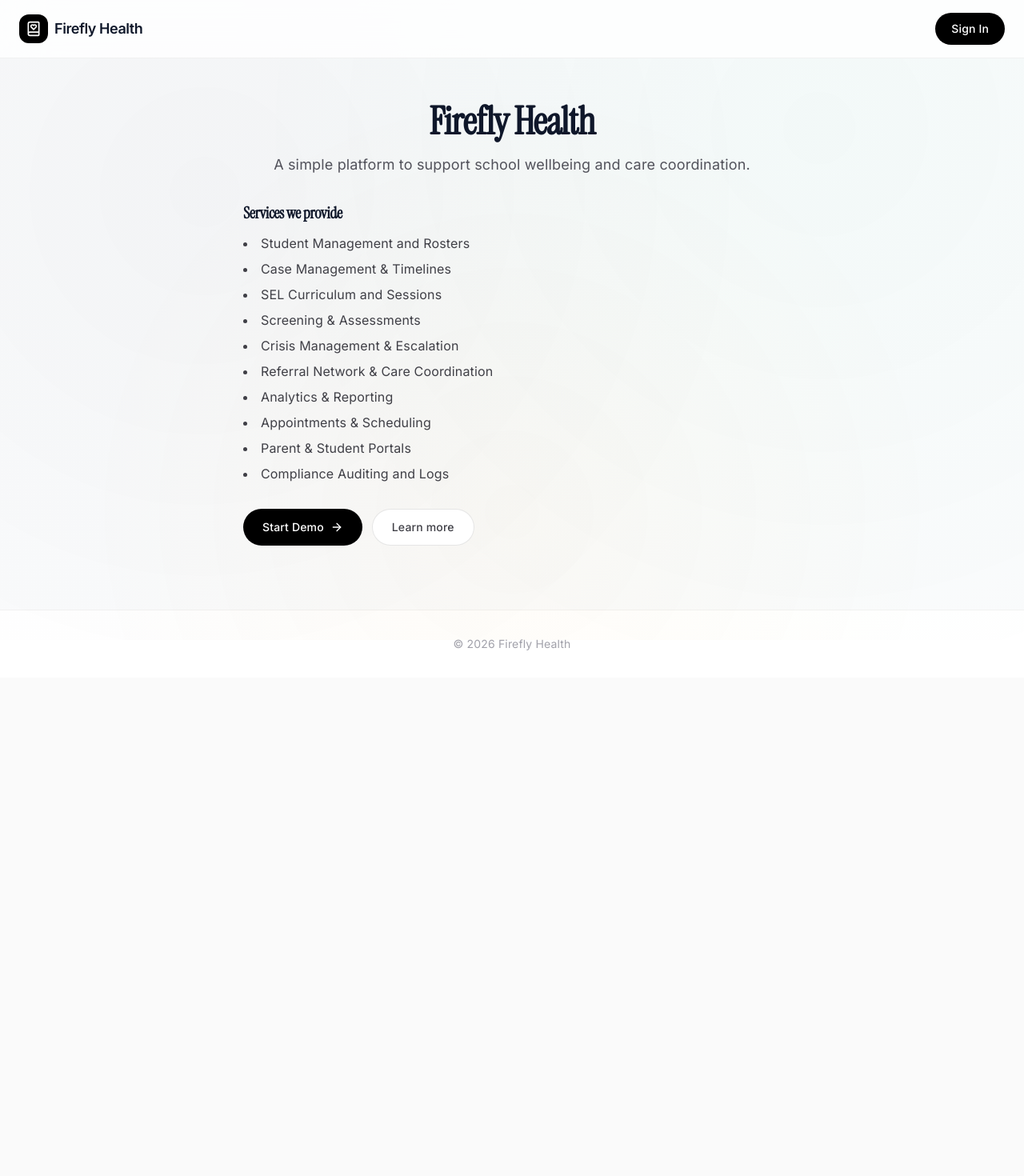
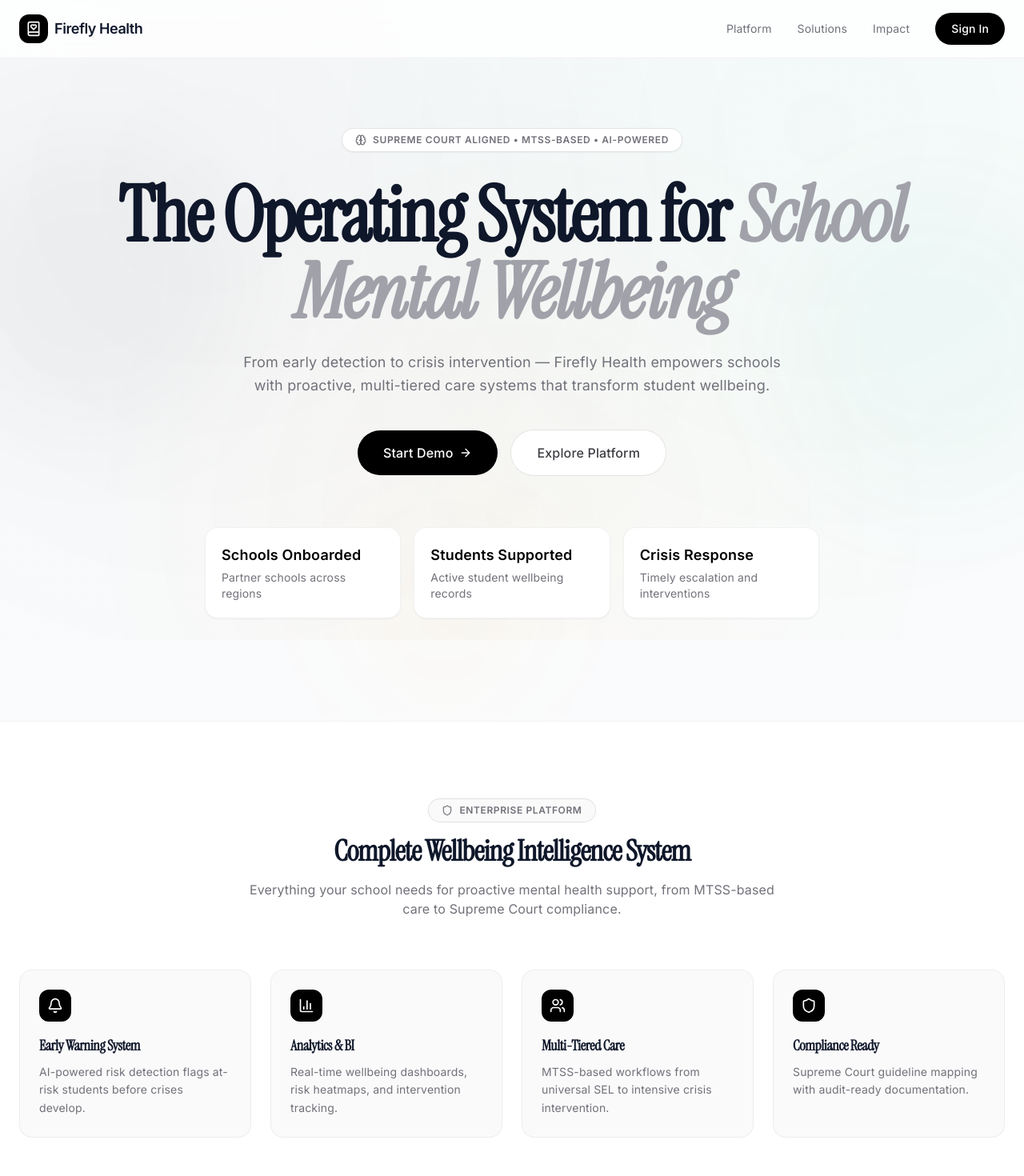
Before and after one commit to karim1556/firefly, a Next.js app in the folder apps/web/: page / in a window 1280 px wide. Shown: the top 1470 px of the page at 80% size. Before the commit the page ends 847 px from the top, so only its background shows below. Built offline with nearby package versions, Linux system fonts and the light colour scheme; no server answers.

Commit message:
fix(web): restore hero & features; remove mock numeric stats

```diff
--- a/apps/web/src/app/page.tsx
+++ b/apps/web/src/app/page.tsx
@@ -1,7 +1,7 @@
 "use client";
 
 import Link from "next/link";
-import { ArrowRight, BookHeart } from "lucide-react";
+import { ArrowRight, Brain, Shield, Bell, BarChart3, Users, BookHeart } from "lucide-react";
 import { useAuth } from "@/hooks/use-auth";
 
 export default function Home() {
@@ -9,6 +9,7 @@ export default function Home() {
 
   return (
     <main className="min-h-screen bg-[#FAFBFC] text-[#0f172a]">
+      {/* Navigation */}
       <header className="fixed inset-x-0 top-0 z-50 border-b border-black/5 bg-white/80 backdrop-blur-xl">
         <div className="mx-auto flex max-w-7xl items-center justify-between px-6 py-4">
           <div className="flex items-center gap-2">
@@ -18,47 +19,116 @@ export default function Home() {
             <span className="text-lg font-semibold tracking-tight">Firefly Health</span>
           </div>
           <nav className="hidden items-center gap-8 md:flex">
-            <Link href={isHydrated && user ? "/dashboard" : "/login"} className="rounded-full bg-black px-5 py-2.5 text-sm font-medium text-white hover:bg-zinc-800 transition-colors">
+            <a href="#features" className="text-sm text-zinc-500 hover:text-zinc-900 transition-colors">Platform</a>
+            <a href="#solutions" className="text-sm text-zinc-500 hover:text-zinc-900 transition-colors">Solutions</a>
+            <a href="#impact" className="text-sm text-zinc-500 hover:text-zinc-900 transition-colors">Impact</a>
+            <Link
+              href={isHydrated && user ? "/dashboard" : "/login"}
+              className="rounded-full bg-black px-5 py-2.5 text-sm font-medium text-white hover:bg-zinc-800 transition-colors"
+            >
               {isHydrated && user ? "Dashboard" : "Sign In"}
             </Link>
           </nav>
         </div>
       </header>
 
-      <section className="relative pt-32 pb-20">
-        <div className="relative mx-auto max-w-6xl px-6 text-center">
-          <h1 className="mx-auto max-w-3xl text-4xl font-bold md:text-5xl">Firefly Health</h1>
-          <p className="mx-auto mt-4 max-w-2xl text-lg text-zinc-600">A simple platform to support school wellbeing and care coordination.</p>
-
-          <div className="mx-auto mt-8 max-w-2xl text-left">
-            <h2 className="text-xl font-semibold mb-3">Services we provide</h2>
-            <ul className="list-disc list-inside text-zinc-700 space-y-2">
-              <li>Student Management and Rosters</li>
-              <li>Case Management & Timelines</li>
-              <li>SEL Curriculum and Sessions</li>
-              <li>Screening & Assessments</li>
-              <li>Crisis Management & Escalation</li>
-              <li>Referral Network & Care Coordination</li>
-              <li>Analytics & Reporting</li>
-              <li>Appointments & Scheduling</li>
-              <li>Parent & Student Portals</li>
-              <li>Compliance Auditing and Logs</li>
-            </ul>
-
-            <div className="mt-8 flex gap-3">
-              <Link href={isHydrated && user ? "/dashboard" : "/login"} className="inline-flex items-center gap-2 rounded-full bg-black px-6 py-3 text-sm font-medium text-white hover:bg-zinc-800">
-                {isHydrated && user ? "Launch Dashboard" : "Start Demo"}
-                <ArrowRight className="h-4 w-4" />
-              </Link>
-              <a href="#services" className="inline-flex items-center gap-2 rounded-full border border-black/10 bg-white px-6 py-3 text-sm font-medium text-zinc-700 hover:border-black/20">
-                Learn more
-              </a>
+      {/* Hero Section */}
+      <section className="relative overflow-hidden pt-32 pb-24 md:pt-40 md:pb-32">
+        <div className="pointer-events-none absolute inset-0">
+          <div className="absolute -left-20 top-40 h-96 w-96 rounded-full bg-black/[0.03] blur-3xl" />
+          <div className="absolute -right-20 top-60 h-96 w-96 rounded-full bg-emerald-500/[0.03] blur-3xl" />
+          <div className="absolute bottom-0 left-1/3 h-64 w-64 rounded-full bg-amber-500/[0.02] blur-3xl" />
+        </div>
+        <div className="relative mx-auto max-w-7xl px-6 text-center">
+          <div className="inline-flex items-center gap-2 rounded-full border border-black/10 bg-white px-4 py-1.5 text-xs font-semibold uppercase tracking-wider text-zinc-500 mb-8 shadow-sm">
+            <Brain className="h-3.5 w-3.5" />
+            Supreme Court Aligned • MTSS-Based • AI-Powered
+          </div>
+          <h1 className="mx-auto max-w-5xl text-5xl font-bold leading-[0.95] tracking-[-2.5px] md:text-7xl lg:text-8xl">
+            The Operating System for <span className="italic text-zinc-400">School Mental Wellbeing</span>
+          </h1>
+          <p className="mx-auto mt-6 max-w-2xl text-lg text-zinc-500 leading-relaxed">
+            From early detection to crisis intervention — Firefly Health empowers schools with proactive, multi-tiered care systems that transform student wellbeing.
+          </p>
+          <div className="mt-10 flex items-center justify-center gap-4">
+            <Link
+              href={isHydrated && user ? "/dashboard" : "/login"}
+              className="group inline-flex items-center gap-2 rounded-full bg-black px-8 py-4 text-base font-medium text-white hover:bg-zinc-800 transition-all"
+            >
+              {isHydrated && user ? "Launch Dashboard" : "Start Demo"}
+              <ArrowRight className="h-4 w-4 transition-transform group-hover:translate-x-0.5" />
+            </Link>
+            <a
+              href="#features"
+              className="group inline-flex items-center gap-2 rounded-full border border-black/10 bg-white px-8 py-4 text-base font-medium text-zinc-700 hover:border-black/20 transition-all"
+            >
+              Explore Platform
+            </a>
+          </div>
+          <div className="mt-16 grid gap-4 sm:grid-cols-3 max-w-3xl mx-auto">
+            <div className="rounded-2xl border border-black/5 bg-white p-5 text-left shadow-sm">
+              <p className="text-lg font-semibold text-black">Schools Onboarded</p>
+              <p className="text-sm text-zinc-500 mt-1">Partner schools across regions</p>
+            </div>
+            <div className="rounded-2xl border border-black/5 bg-white p-5 text-left shadow-sm">
+              <p className="text-lg font-semibold text-black">Students Supported</p>
+              <p className="text-sm text-zinc-500 mt-1">Active student wellbeing records</p>
+            </div>
+            <div className="rounded-2xl border border-black/5 bg-white p-5 text-left shadow-sm">
+              <p className="text-lg font-semibold text-black">Crisis Response</p>
+              <p className="text-sm text-zinc-500 mt-1">Timely escalation and interventions</p>
             </div>
           </div>
         </div>
       </section>
 
-      <footer className="border-t border-black/5 bg-white py-8">
+      {/* Features Grid */}
+      <section id="features" className="border-t border-black/5 bg-white py-24">
+        <div className="mx-auto max-w-7xl px-6">
+          <div className="mx-auto max-w-2xl text-center">
+            <p className="inline-flex items-center gap-2 rounded-full border border-black/10 bg-zinc-50 px-4 py-1.5 text-xs font-semibold uppercase tracking-wider text-zinc-500 mb-4">
+              <Shield className="h-3.5 w-3.5" />
+              Enterprise Platform
+            </p>
+            <h2 className="text-3xl font-bold tracking-tight md:text-4xl">Complete Wellbeing Intelligence System</h2>
+            <p className="mt-4 text-zinc-500">Everything your school needs for proactive mental health support, from MTSS-based care to Supreme Court compliance.</p>
+          </div>
+          <div className="mt-16 grid gap-6 md:grid-cols-2 lg:grid-cols-4">
+            {[
+              { icon: Bell, title: "Early Warning System", desc: "AI-powered risk detection flags at-risk students before crises develop." },
+              { icon: BarChart3, title: "Analytics & BI", desc: "Real-time wellbeing dashboards, risk heatmaps, and intervention tracking." },
+              { icon: Users, title: "Multi-Tiered Care", desc: "MTSS-based workflows from universal SEL to intensive crisis intervention." },
+              { icon: Shield, title: "Compliance Ready", desc: "Supreme Court guideline mapping with audit-ready documentation." }
+            ].map((feature) => (
+              <div key={feature.title} className="rounded-2xl border border-black/5 bg-zinc-50 p-6 hover:shadow-md transition-shadow">
+                <div className="grid h-10 w-10 place-items-center rounded-xl bg-black text-white mb-4">
+                  <feature.icon className="h-5 w-5" />
+                </div>
+                <h3 className="font-semibold text-lg">{feature.title}</h3>
+                <p className="mt-2 text-sm text-zinc-500 leading-relaxed">{feature.desc}</p>
+              </div>
+            ))}
+          </div>
+        </div>
+      </section>
+
+      {/* CTA */}
+      <section className="border-t border-black/5 bg-black py-24 text-white">
+        <div className="mx-auto max-w-3xl px-6 text-center">
+          <h2 className="text-3xl font-bold tracking-tight md:text-4xl">Ready to Transform School Wellbeing?</h2>
+          <p className="mt-4 text-zinc-400">Join schools using Firefly Health for proactive, data-driven mental health support.</p>
+          <Link
+            href="/login"
+            className="mt-8 inline-flex items-center gap-2 rounded-full bg-white px-8 py-4 text-base font-medium text-black hover:bg-zinc-100 transition-all"
+          >
+            Start Your Demo
+            <ArrowRight className="h-4 w-4" />
+          </Link>
+        </div>
+      </section>
+
+      {/* Footer */}
+      <footer className="border-t border-black/5 bg-white py-12">
         <div className="mx-auto max-w-7xl px-6 text-center text-sm text-zinc-400">
           <p>&copy; {new Date().getFullYear()} Firefly Health</p>
         </div>
```
